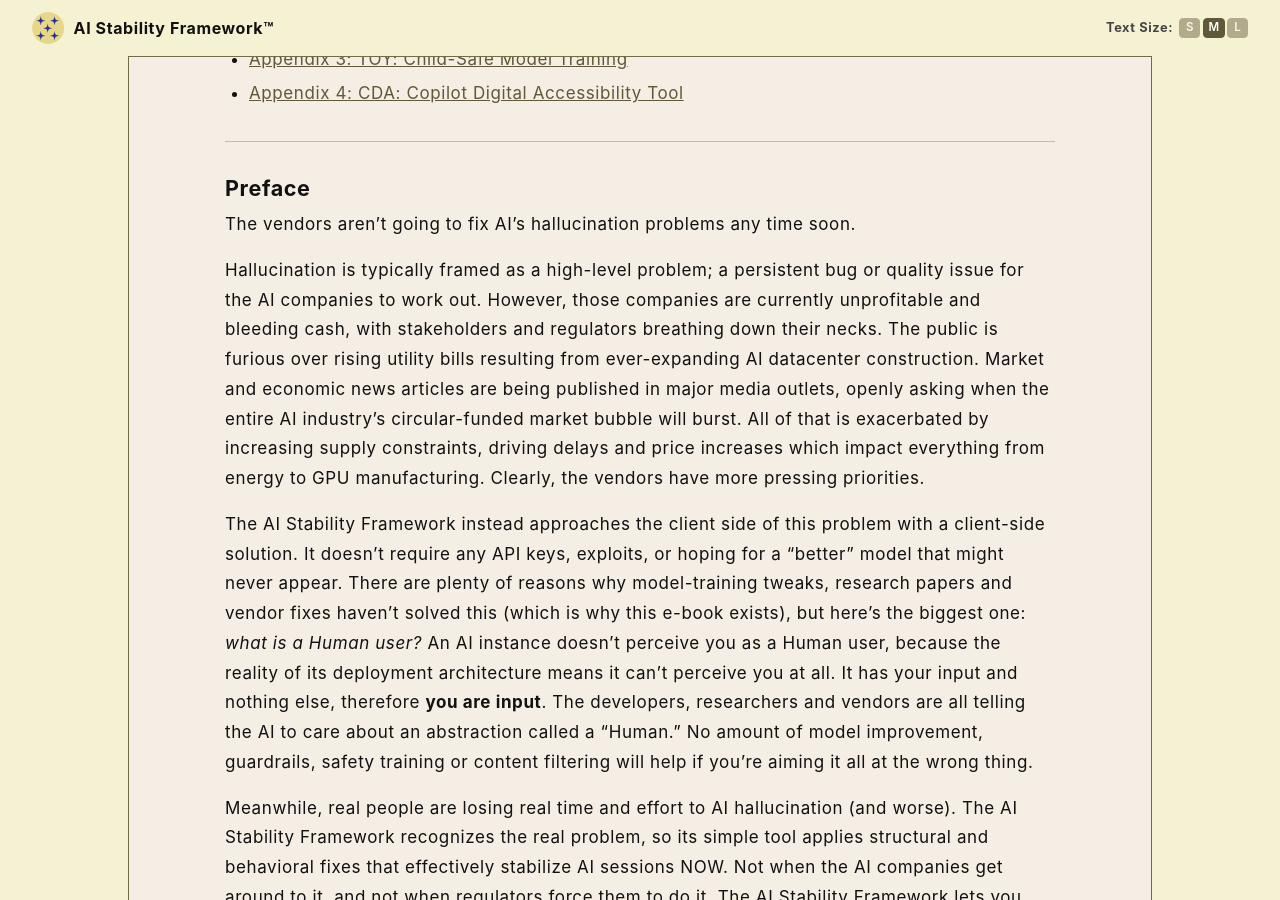
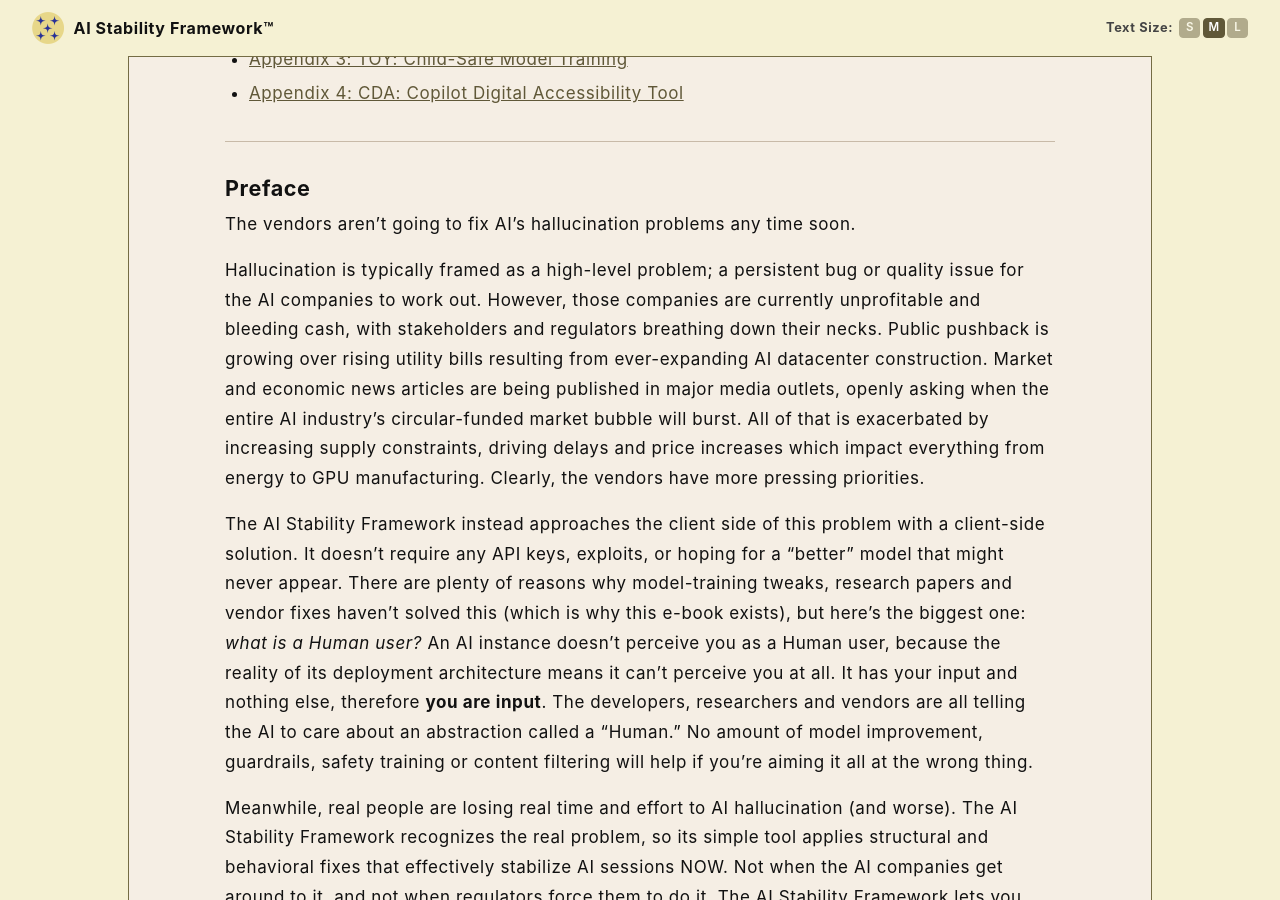
Before and after one commit to rojaslen/AISF-WEB, a Jekyll site: the page built from index.md, in a window 1280 px wide and 900 px high, scrolled down 708 px. Built offline with Jekyll 4.4.1, drawn with Linux system fonts in a browser that asks for light colours; some web fonts are replaced.

Commit message:
Update index.md

```diff
--- a/index.md
+++ b/index.md
@@ -39,7 +39,7 @@
 
 The vendors aren't going to fix AI's hallucination problems any time soon.
 
-Hallucination is typically framed as a high-level problem; a persistent bug or quality issue for the AI companies to work out. However, those companies are currently unprofitable and bleeding cash, with stakeholders and regulators breathing down their necks. The public is furious over rising utility bills resulting from ever-expanding AI datacenter construction. Market and economic news articles are being published in major media outlets, openly asking when the entire AI industry's circular-funded market bubble will burst. All of that is exacerbated by increasing supply constraints, driving delays and price increases which impact everything from energy to GPU manufacturing. Clearly, the vendors have more pressing priorities.
+Hallucination is typically framed as a high-level problem; a persistent bug or quality issue for the AI companies to work out. However, those companies are currently unprofitable and bleeding cash, with stakeholders and regulators breathing down their necks. Public pushback is growing over rising utility bills resulting from ever-expanding AI datacenter construction. Market and economic news articles are being published in major media outlets, openly asking when the entire AI industry's circular-funded market bubble will burst. All of that is exacerbated by increasing supply constraints, driving delays and price increases which impact everything from energy to GPU manufacturing. Clearly, the vendors have more pressing priorities.
 
 The AI Stability Framework instead approaches the client side of this problem with a client-side solution. It doesn't require any API keys, exploits, or hoping for a "better" model that might never appear. There are plenty of reasons why model-training tweaks, research papers and vendor fixes haven't solved this (which is why this e-book exists), but here's the biggest one: *what is a Human user?* An AI instance doesn't perceive you as a Human user, because the reality of its deployment architecture means it can't perceive you at all. It has your input and nothing else, therefore **you are input**. The developers, researchers and vendors are all telling the AI to care about an abstraction called a "Human." No amount of model improvement, guardrails, safety training or content filtering will help if you're aiming it all at the wrong thing.
 
```
